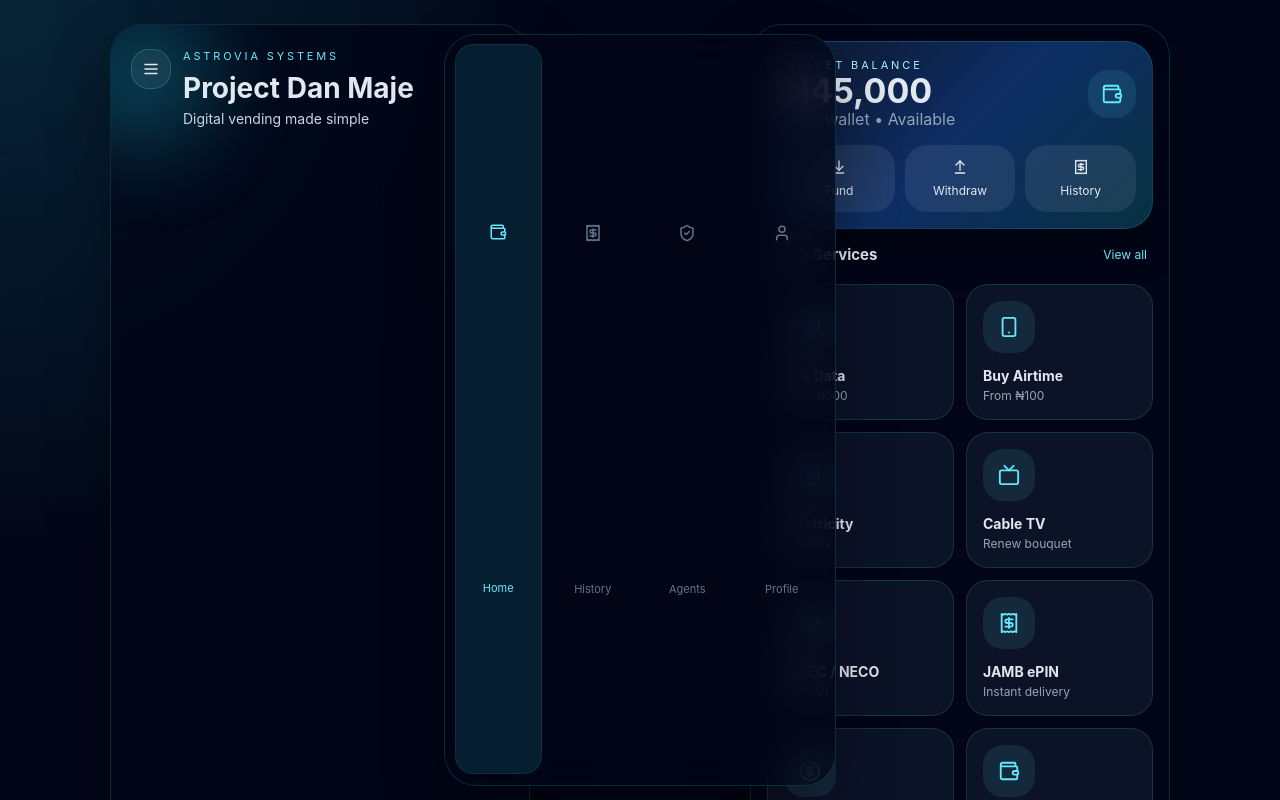
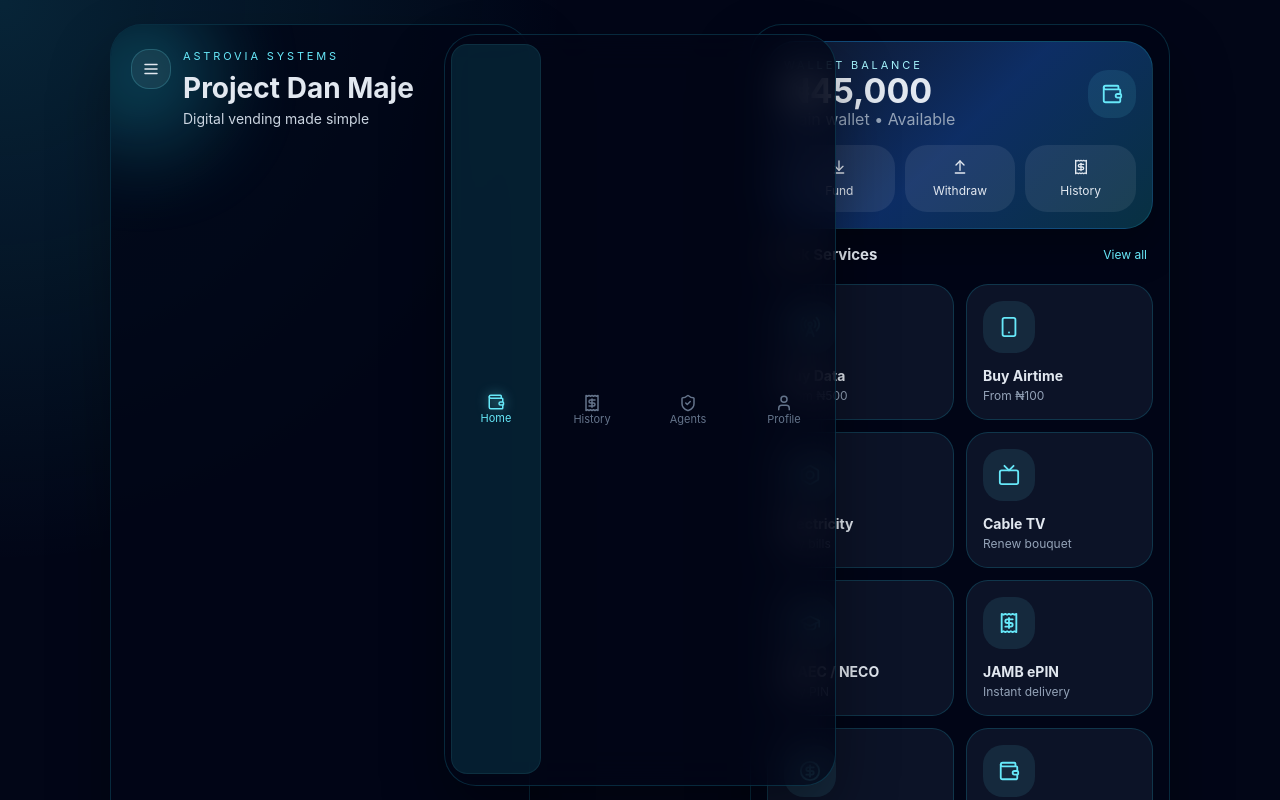
Before and after one commit to aminuastroboy/project-danmaje-frontend, a Next.js app: page / in a window 1280 px wide. Shown: the top 800 px of the page. Built offline with nearby package versions, Linux system fonts and the light colour scheme.

Commit message:
Refactor CSS styles for layout and appearance

```diff
--- a/app/globals.css
+++ b/app/globals.css
@@ -49,10 +49,10 @@ button {
   max-width: 420px;
   min-height: 100vh;
   margin: 0 auto;
-  background: transparent;
   display: flex;
   flex-direction: column;
   position: relative;
+  background: transparent;
 }
 
 .top-hero {
@@ -467,42 +467,55 @@ h2 {
   width: calc(100% - 24px);
   max-width: 392px;
 
-  z-index: 50;
   display: grid;
   grid-template-columns: repeat(4, 1fr);
-  gap: 8px;
-  padding: 10px 10px calc(10px + env(safe-area-inset-bottom, 0px));
+  gap: 6px;
 
+  padding: 10px 6px;
+
+  border-radius: 22px;
   border: 1px solid rgba(103, 232, 249, 0.14);
-  border-radius: 24px;
 
-  background: rgba(2, 6, 23, 0.82);
-  backdrop-filter: blur(20px);
-  -webkit-backdrop-filter: blur(20px);
+  background: rgba(2, 6, 23, 0.85);
+  backdrop-filter: blur(18px);
+  -webkit-backdrop-filter: blur(18px);
 
   box-shadow:
-    0 12px 30px rgba(0, 0, 0, 0.35),
-    0 0 0 1px rgba(103, 232, 249, 0.04) inset;
+    0 10px 25px rgba(0, 0, 0, 0.35),
+    inset 0 0 0 1px rgba(103, 232, 249, 0.05);
+
+  z-index: 100;
+  height: auto;
+  min-height: unset;
 }
 
 .bottom-nav-item {
-  padding: 12px 8px;
-  display: grid;
-  place-items: center;
-  gap: 6px;
+  display: flex;
+  flex-direction: column;
+  align-items: center;
+  justify-content: center;
+
+  padding: 8px 6px;
+
+  font-size: 11px;
+  border-radius: 16px;
+  color: #64748b;
+
+  background: transparent;
   border: none;
-  border-radius: 18px;
-  background: transparent;
-  color: #64748b;
-  font-size: 11px;
+
   transition: all 0.2s ease;
 }
 
 .bottom-nav-item.active {
+  color: var(--accent);
   background: rgba(34, 211, 238, 0.12);
-  color: var(--accent);
   transform: translateY(-1px);
   box-shadow: inset 0 0 0 1px rgba(103, 232, 249, 0.08);
+}
+
+.bottom-nav-item.active svg {
+  filter: drop-shadow(0 0 6px rgba(103, 232, 249, 0.6));
 }
 
 @media (min-width: 768px) {
@@ -526,4 +539,4 @@ h2 {
   .bottom-nav {
     max-width: 392px;
   }
-  }
+    }
```
